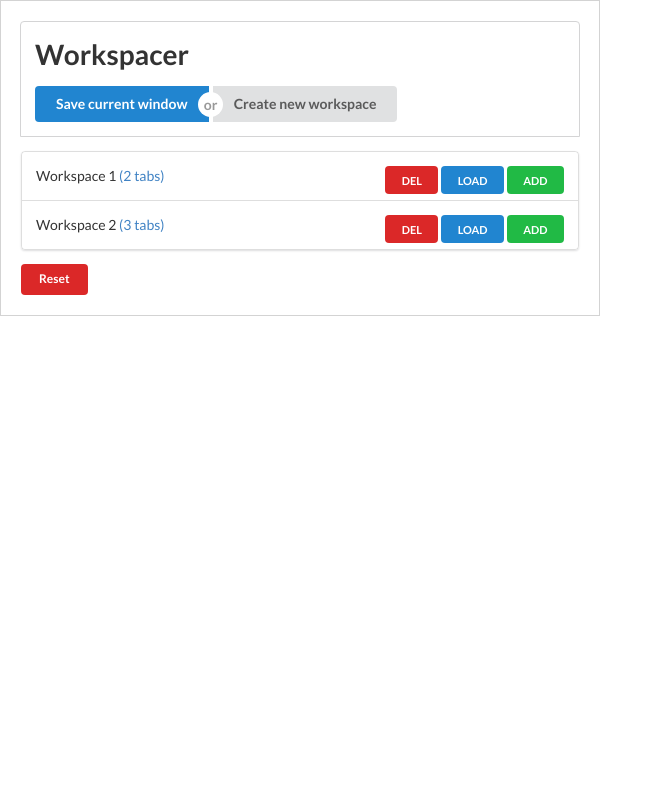
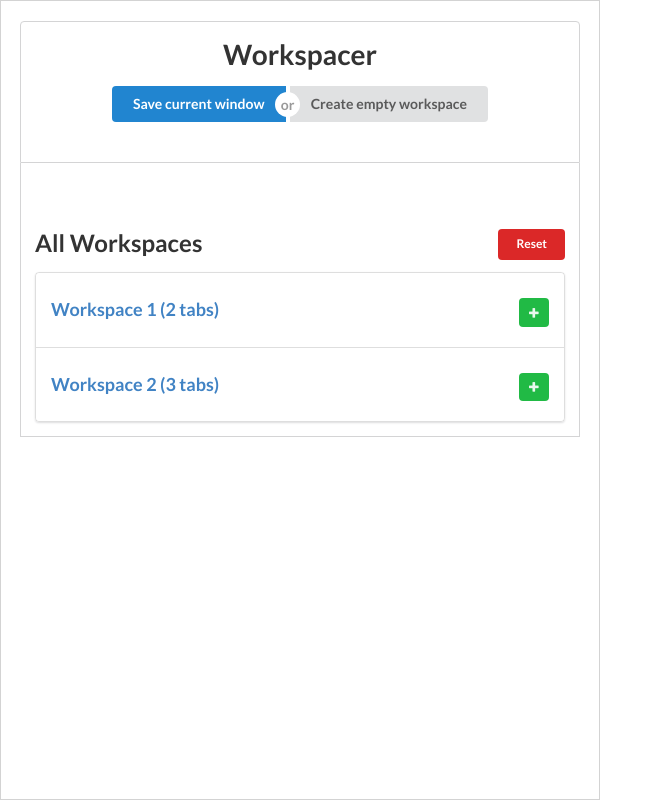
Before and after one commit to julien-brousseau/workspacer, a Vue app: page / in a window 1280 px wide. Shown: the whole page, without its empty margins (0-663 px from the left). Built offline with nearby package versions, Linux system fonts and the light colour scheme.

Commit message:
Change list item layout

```diff
--- a/package.json
+++ b/package.json
@@ -9,6 +9,7 @@
   },
   "dependencies": {
     "core-js": "^3.6.5",
+    "jsstore": "^3.10.3",
     "vue": "^2.6.11",
     "vuex": "^3.5.1"
   },
--- a/src/App.vue
+++ b/src/App.vue
@@ -12,7 +12,6 @@
       <ws-menu></ws-menu>
       <ws-new v-if="addingWS"></ws-new>
       <ws-list v-else></ws-list>
-      <button @click="clearWS" class="ui tiny red button">Reset</button>
     </div>
 
   </div>
@@ -35,9 +34,6 @@ export default {
     ...mapGetters(['addingWS', 'allWS']),
     loading () { return this.allWS === null }
   },
-  methods: {
-    ...mapActions(['clearWS'])
-  },
   created () {
     this.$store.dispatch('initWS')
   }
@@ -48,7 +44,7 @@ export default {
 #app {
   border: 1px solid lightgray;
   width: 600px;
-  height: auto;
+  height: 100%;
   color: #333333;
   padding: 20px;
 }
--- a/src/components/Menu.vue
+++ b/src/components/Menu.vue
@@ -1,7 +1,7 @@
 <template>
   <div id="ws-menu" class="ui top attached segment">
 
-    <h1>Workspacer</h1>
+    <h1 style="text-align: center">Workspacer</h1>
 
     <div v-if="!addingWS" class="ui buttons">
       <button
@@ -12,7 +12,7 @@
       <button
         class="ui button"
         @click="showForm(false)">
-          Create new workspace</button>
+          Create empty workspace</button>
     </div>
 
   </div>
@@ -37,5 +37,8 @@ export default {
 </script>
 
 <style scoped>
-
+.top {
+  text-align: center;
+  padding-bottom: 40px;
+}
 </style>
--- a/src/components/WSList.vue
+++ b/src/components/WSList.vue
@@ -1,15 +1,19 @@
 <template>
+<div class="ui attached segment" style="padding-top: 40px">
+  <button @click="clearWS" class="ui tiny red button right floated" style="margin-top: 26px">Reset</button>
+  <h2 @click="selected = null">All Workspaces</h2>
   <div class="ui segments">
     <ws-list-item v-for="ws in wsAsArray"
       :key="ws.name"
       :ws="ws">
     </ws-list-item>
   </div>
+</div>
 </template>
 
 <script>
 import WSListItem from './WSListItem'
-import { mapGetters } from 'vuex'
+import { mapGetters, mapActions } from 'vuex'
 
 export default {
   components: {
@@ -23,12 +27,12 @@ export default {
         return { name, tabs: ws[name] }
       })
     }
+  },
+  methods: {
+    ...mapActions(['clearWS'])
   }
 }
 </script>
 
 <style scoped>
-/* .container {
-  width: auto;
-} */
 </style>
--- a/src/components/WSListItem.vue
+++ b/src/components/WSListItem.vue
@@ -1,18 +1,37 @@
 <template>
-  <div class="ui segment">
+  <div class="ui segment" :class="{selected: selected}">
 
-    {{ ws.name }}
-    <a @click="showTabs = !showTabs">({{ ws.tabs.length }} tabs)</a>
+    <button
+      class="ui mini green icon button right floated"
+      @click="addTabToWS(ws.name)">
+        <i class="plus icon"></i></button>
 
-    <button @click="addTabToWS(ws.name)" class="ui mini green button right floated">ADD</button>
-    <button @click="blop" class="ui mini primary button right floated">LOAD</button>
-    <button @click="blop" class="ui mini red button right floated">DEL</button>
+    <a @click="selectWS(ws)" style="cursor: pointer;">
+      <h3>{{ ws.name }} ({{ ws.tabs.length }} tabs)</h3></a>
 
-     <div v-if="showTabs" class="ui segments">
-       <div v-for="tab in ws.tabs" :key="tab.id" class="ui segment">
-          <p>{{ tab.title }}<br><small>{{ tab.url | shorten }}</small></p>
-       </div>
-     </div>
+    <div v-if="selected" class="tab-list">
+      <div v-for="tab in ws.tabs" :key="tab.id" class="tab">
+
+        <div class="ui buttons right floated">
+          <button
+            class="ui mini basic orange icon button"
+            @click="false">
+              <i class="pin icon"></i></button>
+          <button
+            class="ui mini basic primary icon button"
+            @click="false">
+              <i class="pencil icon"></i></button>
+          <button
+            class="ui mini basic red icon button"
+            @click="deleteTab(tab.id)">
+              <i class="trash icon"></i></button></div>
+
+        <div class="content left floated">
+          <h5>{{ tab.title }}</h5>
+          <p><small>{{ tab.url }}</small></p></div>
+
+      </div>
+    </div>
 
   </div>
 </template>
@@ -27,9 +46,18 @@ export default {
     }
   },
   props: ['ws'],
+  computed: {
+    ...mapGetters(['selectedWS']),
+    selected () {
+      return this.ws === this.selectedWS
+    }
+  },
   methods: {
-    ...mapActions(['addTabToWS']),
-    blop () { return false }
+    ...mapActions(['addTabToWS', 'toggleSelectedWS']),
+    selectWS (ws) { this.toggleSelectedWS(ws) },
+    deleteTab (id) {
+      this.ws.tabs = this.ws.tabs.filter(t => t.id !== id)
+    }
   }
 }
 </script>
@@ -37,6 +65,25 @@ export default {
 <style scoped>
 small {
   font-style: italic;
-  color: #CCCCCC;
+  font-size: 90%;
+  /* color: #CCCCCC; */
 }
+.segment {
+  padding: 25px 15px;
+}
+.tab-list {
+  padding: 20px 0px 0px 10px;
+}
+.tab {
+  padding: 15px;
+  border: 1px solid #b2bfca;
+  border-radius: 5px;
+}
+h5 {
+  margin-bottom: 0px
+}
+.selected {
+  background-color: #f1f7fc;
+}
+
 </style>
--- a/src/components/WSNew.vue
+++ b/src/components/WSNew.vue
@@ -24,7 +24,7 @@
               <i class="file outline icon"></i></div>
 
             <div class="twelve wide column ui item">
-              <h4>{{ tab.title }}</h4>
+              <h5>{{ tab.title }}</h5>
               <p>{{ tab.url }}</p>
             </div>
 
--- a/src/store/store.js
+++ b/src/store/store.js
@@ -13,6 +13,7 @@ export default new Vuex.Store({
   state: {
     ws: null, // {},
     newWS: null, // {},
+    selectedWS: null,
     addingWS: null,
     showTabs: null
   },
@@ -32,6 +33,11 @@ export default new Vuex.Store({
 
     'UPDATE_SHOW_TABS' (state, visible) {
       state.showTabs = visible
+    },
+
+    'UPDATE_SELECTED_WS' (state, selected) {
+      state.selectedWS = selected
+      console.log('state.selectedWS :>> ', state.selectedWS)
     }
 
   },
@@ -46,7 +52,7 @@ export default new Vuex.Store({
 
     // Create a new Workspace object
     createWS: ({ dispatch, commit, getters }, { name, tabs }) => {
-      const ws = { ...getters.allWS, [name]: tabs }
+      const ws = { ...getters.allWS, [name]: sortTabs(tabs) }
       dispatch('saveWS', ws)
       commit('UPDATE_ADDING_WS', false)
     },
@@ -95,6 +101,11 @@ export default new Vuex.Store({
       commit('UPDATE_SHOW_TABS', typeof showTabs === 'boolean' ? showTabs : !state.showTabs)
     },
 
+    // Set selected WS id
+    toggleSelectedWS: ({ commit, state }, id = null) => {
+      commit('UPDATE_SELECTED_WS', (!id || id === state.selectedWS) ? null : id)
+    },
+
     //
     getAllTabsFromWindow: async () => {
       const tabs = await browser.tabs.query({ currentWindow: true })
@@ -106,9 +117,16 @@ export default new Vuex.Store({
     allWS: state => state.ws,
     newWS: state => state.newWS,
     addingWS: state => state.addingWS,
-    showTabs: state => state.showTabs
+    showTabs: state => state.showTabs,
+    selectedWS: state => state.selectedWS
   }
 })
+
+function sortTabs (tabs) {
+  return tabs.sort((tab1, tab2) => {
+    return tab1.index === tab2.index ? 0 : tab1.index > tab2.index ? 1 : -1
+  })
+}
 
 function printObj (msg, o) {
   console.log('PRINTING >> ', msg)
```
Also changed, not shown: 1 other file (tests, documents, lock files or other folders).
